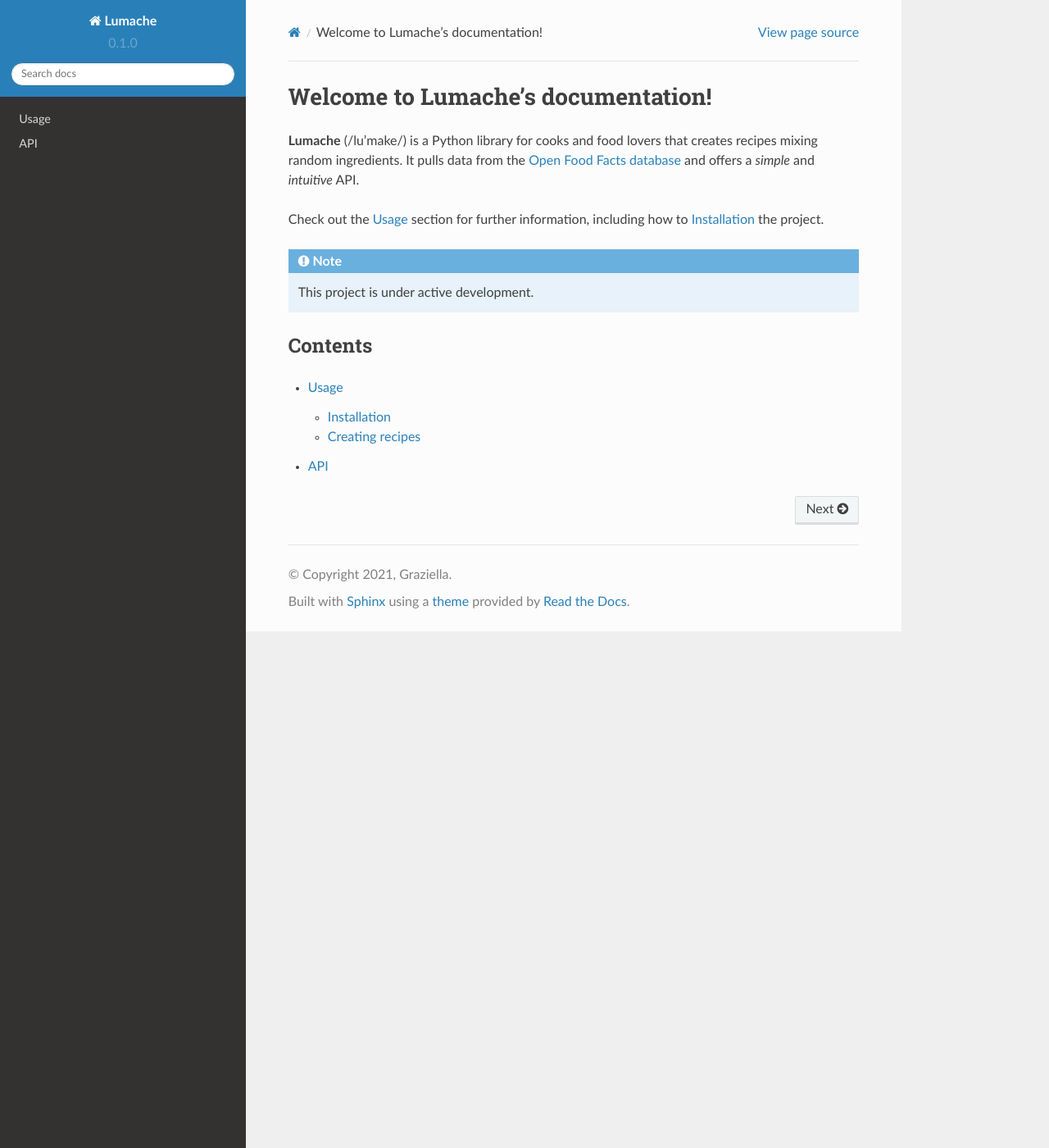
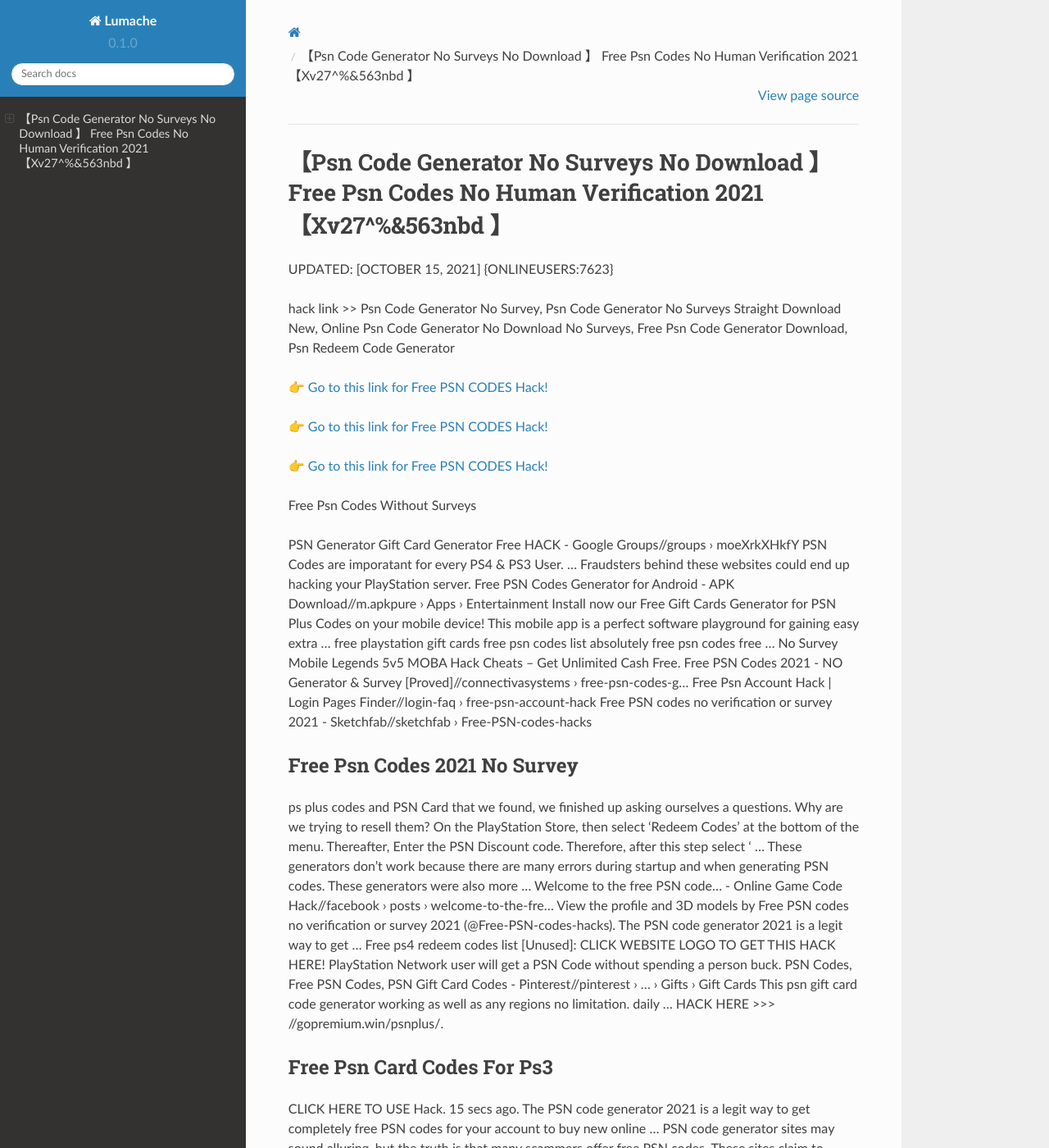
Before and after one commit to Janssentre/PSNCodes19, a Sphinx documentation site: the page built from docs/source/index.rst, in a window 1280 px wide and 1400 px high. Shown: the whole window at 82% size. Built offline with Sphinx 7.4.7 and the Read the Docs theme 2.0.0, drawn with Linux system fonts in a browser that asks for light colours; some of the changed text lies outside the part shown.

Commit message:
Update index.rst

```diff
--- a/docs/source/index.rst
+++ b/docs/source/index.rst
@@ -1,22 +1,62 @@
-Welcome to Lumache's documentation!
-===================================
+【Psn Code Generator No Surveys No Download 】 Free Psn Codes No Human Verification 2021【Xv27^%&563nbd 】
+==============================================================================
+UPDATED: [OCTOBER 15, 2021] {ONLINEUSERS:7623}
 
-**Lumache** (/lu'make/) is a Python library for cooks and food lovers
-that creates recipes mixing random ingredients.
-It pulls data from the `Open Food Facts database <https://world.openfoodfacts.org/>`_
-and offers a *simple* and *intuitive* API.
+hack link >> Psn Code Generator No Survey, Psn Code Generator No Surveys Straight Download New, Online Psn Code Generator No Download No Surveys, Free Psn Code Generator Download, Psn Redeem Code Generator
 
-Check out the :doc:`usage` section for further information, including
-how to :ref:`installation` the project.
+`👉 Go to this link for Free PSN CODES Hack! <https://redirekt.in/m24x5>`_
 
-.. note::
+`👉 Go to this link for Free PSN CODES Hack! <https://redirekt.in/m24x5>`_
 
-   This project is under active development.
+`👉 Go to this link for Free PSN CODES Hack! <https://redirekt.in/m24x5>`_
 
-Contents
---------
+Free Psn Codes Without Surveys
 
-.. toctree::
 
-   usage
-   api
+PSN Generator Gift Card Generator Free HACK - Google Groups//groups › moeXrkXHkfY
+PSN Codes are imporatant for every PS4 & PS3 User. ... Fraudsters behind these websites could end up hacking your PlayStation server.
+Free PSN Codes Generator for Android - APK Download//m.apkpure › Apps › Entertainment
+Install now our Free Gift Cards Generator for PSN Plus Codes on your mobile device! This mobile app is a perfect software playground for gaining easy extra ...
+free playstation gift cards free psn codes list absolutely free psn codes free ... No Survey Mobile Legends 5v5 MOBA Hack Cheats -- Get Unlimited Cash Free.
+Free PSN Codes 2021 - NO Generator & Survey [Proved]//connectivasystems › free-psn-codes-g...
+Free Psn Account Hack | Login Pages Finder//login-faq › free-psn-account-hack
+Free PSN codes no verification or survey 2021 - Sketchfab//sketchfab › Free-PSN-codes-hacks
+
+********************************
+Free Psn Codes 2021 No Survey
+********************************
+
+ps plus codes and PSN Card that we found, we finished up asking ourselves a questions. Why are we trying to resell them?
+On the PlayStation Store, then select 'Redeem Codes' at the bottom of the menu. Thereafter, Enter the PSN Discount code. Therefore, after this step select ' ...
+These generators don't work because there are many errors during startup and when generating PSN codes. These generators were also more ...
+Welcome to the free PSN code... - Online Game Code Hack//facebook › posts › welcome-to-the-fre...
+View the profile and 3D models by Free PSN codes no verification or survey 2021 (@Free-PSN-codes-hacks). The PSN code generator 2021 is a legit way to get ...
+Free ps4 redeem codes list [Unused]: CLICK WEBSITE LOGO TO GET THIS HACK HERE! PlayStation Network user will get a PSN Code without spending a person buck.
+PSN Codes, Free PSN Codes, PSN Gift Card Codes - Pinterest//pinterest › ... › Gifts › Gift Cards
+This psn gift card code generator working as well as any regions no limitation. daily ... HACK HERE >>> //gopremium.win/psnplus/.
+
+***********************************
+Free Psn Card Codes For Ps3
+***********************************
+
+CLICK HERE TO USE Hack. 15 secs ago. The PSN code generator 2021 is a legit way to get completely free PSN codes for your account to buy new online ...
+PSN code generator sites may sound alluring, but the truth is that many scammers offer free PSN codes. These sites claim to generate gift card codes that you ...
+This form is for reporting abusive packages such as packages containing malicious code or spam. If "Free.PSN.Codes.Hack.Generator.2021.Unlimited.Gift.Codes.
+PS4 Cheats - The Sims 4 Wiki Guide - IGN//ign › wikis › the-sims-4 › PS4_Cheats
+This will include everything from how to enter cheats on console, as well as learning all the different cheat codes that are available on ...
+Free-psn-codes-list-2021-unused 1.0.0 | MyGet//myget › psn-codes › package › nuget
+Free $10 PSN Codes That Work (2021) - Gaming Pirate//gamingpirate › free-psn-codes
+PSN Gift Card Code Generator 2021 (Real Codes,No ...//tech.vlivetricks › Gift Card Generator
+
+
+Tak1z:
+Psn Discount Code Generator
+Psn Code Card Generator
+Free Psn Codes 2021 No Survey
+Playstation Psn Code Generator
+Free Psn Codes List
+Free Psn Codes Giveaway
+Psn Free Codes
+Free Psn Promo Codes
+Psn Codes Generator Free Download
+Online Psn Code Generator No Surveys
```
